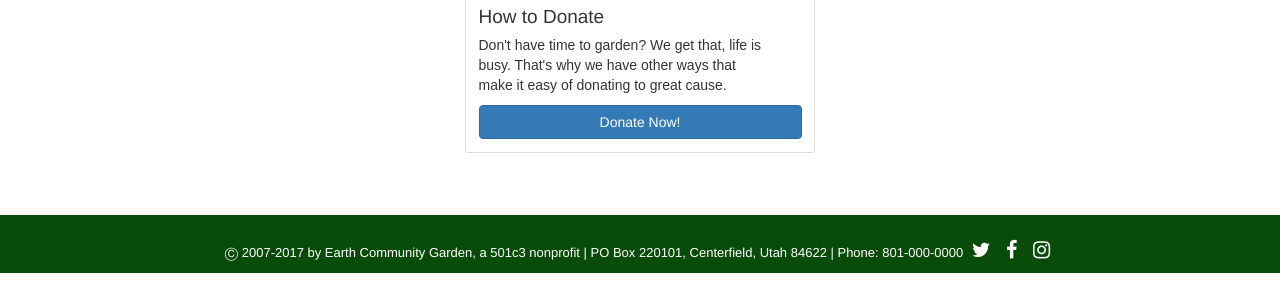
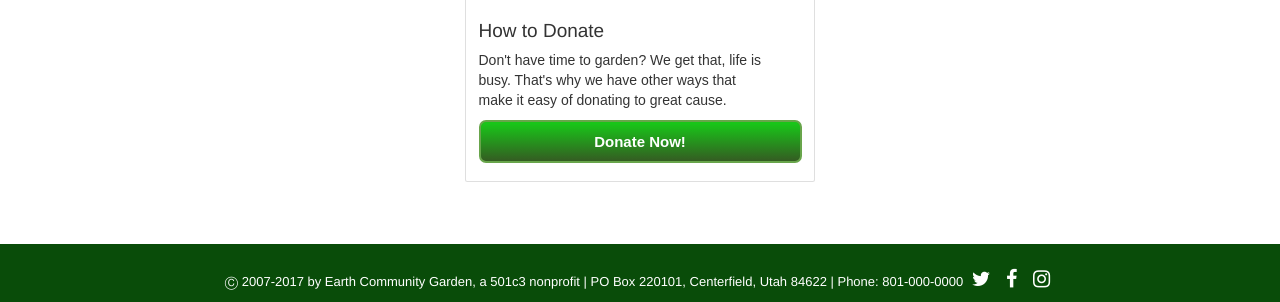
Before and after one commit to SteamyWolf/Community-Garden, a PHP site: page / in a window 1280 px wide. Shown: the part 1308-1610 px from the top of the page. Before the commit the page ends 1581 px from the top, so only its background shows below. Run offline with PHP 8.4, Linux system fonts and the light colour scheme.

Commit message:
Update 04/07/2020

```diff
--- a/css/style_index.css
+++ b/css/style_index.css
@@ -133,6 +133,9 @@ section{
     margin: 0 auto;
     margin-top: 5px;
     margin-bottom: 5px;
+  }
+  button{
+    width: 100%;
   }
   .myButton:hover {
     background: linear-gradient(to bottom, #094c09 5%, #345c22 100%);
--- a/index.html
+++ b/index.html
@@ -184,7 +184,7 @@
 			<div class="card-body">
 			  <h5 class="card-title">Come Visit Us</h5>
 			  <p class="card-text">With several locations across Utah as well as pop-up Farmer's Market colaborations we are where you are! Fine a location near you!</p>
-			  <a href="#" class="btn btn-primary">Find Locations</a>
+			  <button class="myButton">Find a Location</button>
 			</div>
 		</div>
 		<div class="card" style="width: 35rem;">
@@ -192,7 +192,7 @@
 			<div class="card-body">
 			  <h5 class="card-title">Volunteer Opportunities</h5>
 			  <p class="card-text">We have serveral flexible volunteering options that make it easy to fix into busy schedules!</p>
-			  <a href="#" class="btn btn-primary">Volunteer!</a>
+			  <button class="myButton">Volunteer!</button>
 			</div>
 		</div>
 		<div class="card" style="width: 35rem;">
@@ -200,7 +200,7 @@
 			<div class="card-body">
 			  <h5 class="card-title">Rent a Plot</h5>
 			  <p class="card-text">Don't have a garden? We can help with that! From our many community garden locations across Utah we can fine the perfect place for you to set up a garden box.</p>
-			  <a href="#" class="btn btn-primary">Start Renting</a>
+			  <button class="myButton">Start Renting</button>
 			</div>
 		</div>
 		<div class="card" style="width: 35rem;">
@@ -208,7 +208,7 @@
 			<div class="card-body">
 			  <h5 class="card-title">How to Donate</h5>
 			  <p class="card-text">Don't have time to garden? We get that, life is busy. That's why we have other ways that make it easy of donating to great cause.</p>
-			  <a href="#" class="btn btn-primary">Donate Now!</a>
+			  <button class="myButton">Donate Now!</button>
 			</div>
 		</div>
 	</div>
```
